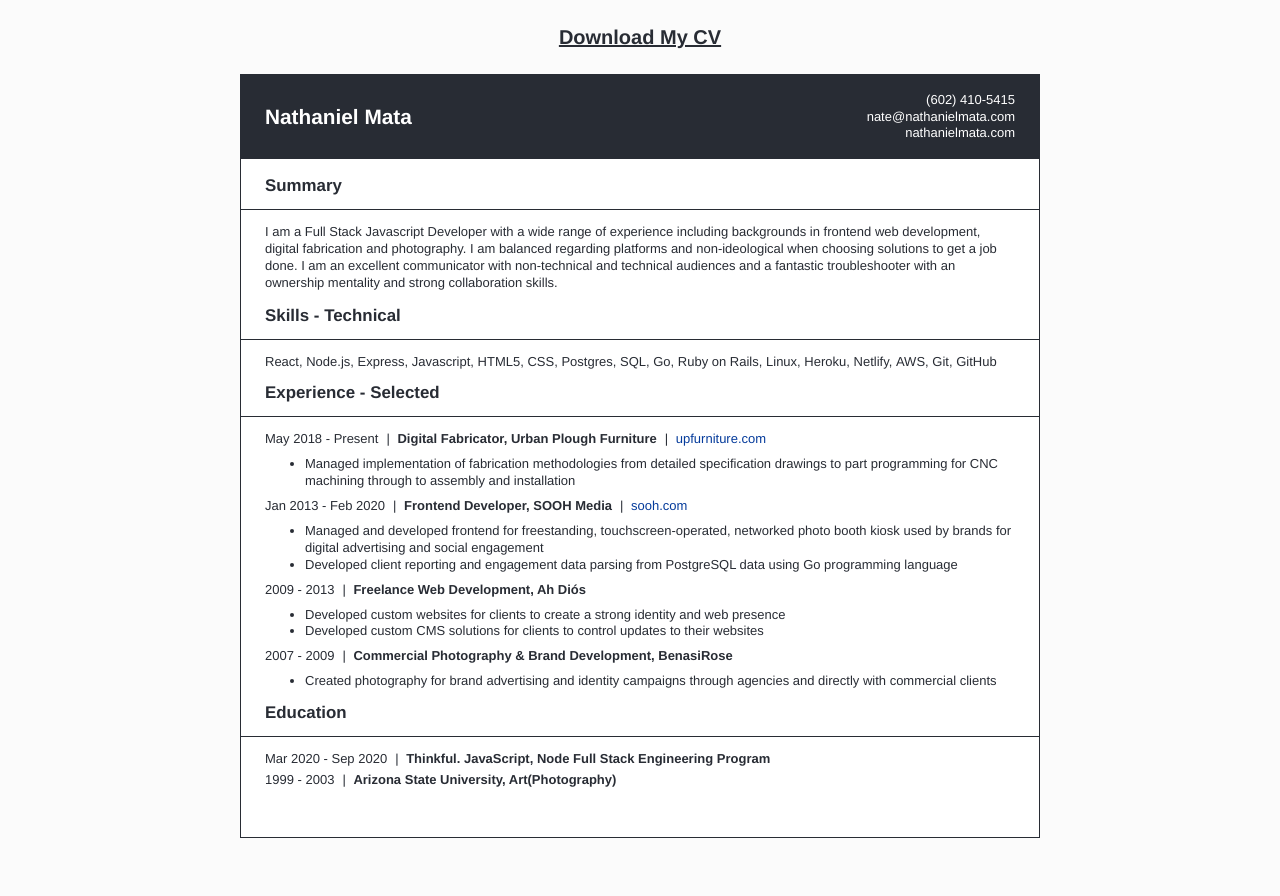
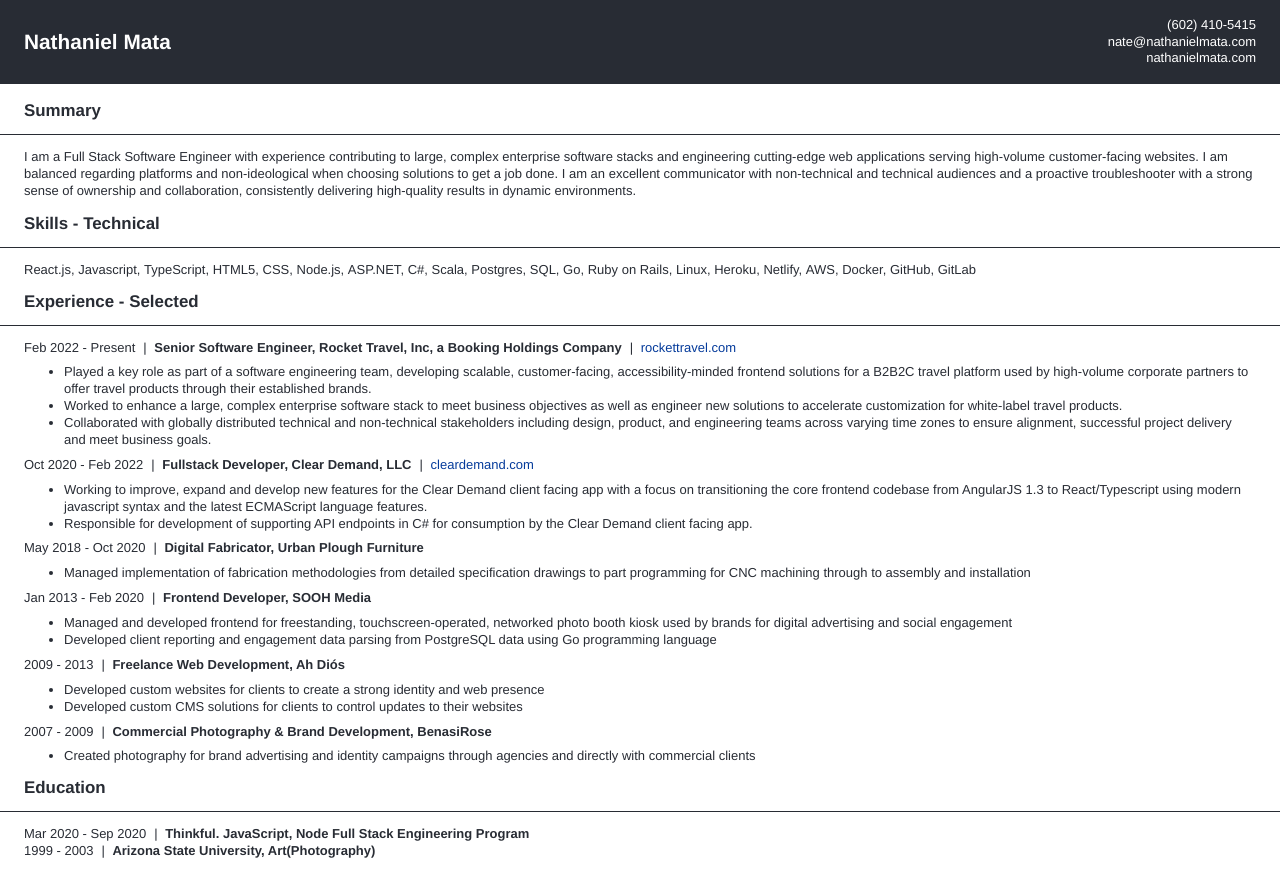
Before and after one commit to ahdios/nathanielmata.com, a website: page source/nathanielmata_cv.html in a window 1280 px wide. Before the commit the page ends 838 px from the top, so only its background shows below. Drawn offline with Linux system fonts and the light colour scheme.

Commit message:
update cv with latest

```diff
--- a/source/nathanielmata_cv.html
+++ b/source/nathanielmata_cv.html
@@ -16,7 +16,6 @@
       color: #282c34;
       line-height: 1.3;
       font-size: 13px;
-      background-color: #fbfbfb;
     }
 
     *,
@@ -27,28 +26,7 @@
 
     body {
       margin: 0;
-      padding: 0;
-    }
-
-    .pdf__link--container {
-      max-width: 800px;
-      margin: 24px auto;
-      text-align: center;
-      font-size: 20px;
-      font-weight: bold;
-      text-decoration: underline;
-    }
-
-    .pdf__link--container a {
-      color: #282c34;
-    }
-
-    .container {
-      max-width: 800px;
-      margin: 24px auto;
-      border: 1px solid #282c34;
-      padding-bottom: 36px;
-      background-color: #FFFFFF;
+      padding: 0 0 24px;
     }
 
     h1 {
@@ -71,10 +49,6 @@
       text-decoration: none;
     }
 
-    a:hover {
-      opacity: 0.75;
-    }
-
     ul {
       margin: 8px 0;
     }
@@ -95,11 +69,6 @@
       text-decoration: none;
       font-style: normal;
       margin-bottom: 36px;
-    }
-
-    header a:hover {
-      color: rgba(203, 221, 251, 1);
-      text-decoration: underline;
     }
 
     header h1 {
@@ -144,10 +113,6 @@
       content: "";
     }
 
-    .education .section__inner>.desc__title {
-      margin-top: 4px;
-    }
-
     .section__inner {
       margin: 12px 24px;
     }
@@ -160,38 +125,10 @@
     .desc__title>span:last-child::after {
       content: ""
     }
-
-    @media screen and (max-width: 420px) {
-      .container {
-        margin-bottom: 0;
-      }
-    }
-
-    @media screen and (max-width: 320px) {
-      header h1 {
-        font-size: 1.4em;
-      }
-
-      header address {
-        position: relative;
-        right: unset;
-      }
-
-      header address li {
-        font-size: 0.9em;
-      }
-
-      .education .section__inner>.desc__title {
-        margin-top: 8px;
-      }
-    }
   </style>
 </head>
 
 <body>
-  <div class="pdf__link--container"><a id="pdf__link" class="pdf__link" href="img/nathanielmata_cv.pdf"
-      rel="nopener noreferrer" target="_blank" download>Download My CV</a></div>
-  <div class="container">
   <header>
     <h1>Nathaniel Mata</h1>
     <address>
@@ -212,24 +149,22 @@
     <section id="summary">
       <h2>Summary</h2>
       <div class="section__inner">
-          <p>I am a Full Stack Javascript Developer with a wide range of experience including backgrounds in frontend
-            web
-            development, digital fabrication and photography. I am balanced regarding platforms and non-ideological when
-            choosing solutions to get a job done. I am an excellent communicator with non-technical and technical
-            audiences
-            and a fantastic troubleshooter with an ownership mentality and strong collaboration skills.</p>
+        <p>I am a Full Stack Software Engineer with experience contributing to large, complex enterprise software stacks and engineering cutting-edge web applications serving high-volume customer-facing websites. I am balanced regarding platforms and non-ideological when choosing solutions to get a job done. I am an excellent communicator with non-technical and technical audiences and a proactive troubleshooter with a strong sense of ownership and collaboration, consistently delivering high-quality results in dynamic environments.</p>
       </div>
     </section>
     <section id="skills" class="skills">
       <h2>Skills - Technical</h2>
       <div class="section__inner">
         <ul>
-            <li>React</li>
-            <li>Node.js</li>
-            <li>Express</li>
+          <li>React.js</li>
           <li>Javascript</li>
+          <li>TypeScript</li>
           <li>HTML5</li>
           <li>CSS</li>
+          <li>Node.js</li>
+          <li>ASP.NET</li>
+          <li>C#</li>
+          <li>Scala</li>
           <li>Postgres</li>
           <li>SQL</li>
           <li>Go</li>
@@ -238,8 +173,9 @@
           <li>Heroku</li>
           <li>Netlify</li>
           <li>AWS</li>
-            <li>Git</li>
+          <li>Docker</li>
           <li>GitHub</li>
+          <li>GitLab</li>
         </ul>
       </div>
     </section>
@@ -248,13 +184,35 @@
       <div class="section__inner">
         <div>
           <div class="desc__title">
-              <span>May 2018 - Present</span>
-              <span><b>Digital Fabricator, Urban Plough Furniture</span></b>
-              <span><a href="https://www.upfurniture.com" target="_blank">upfurniture.com</a></span>
+            <span>Feb 2022 - Present</span>
+            <span><b>Senior Software Engineer, Rocket Travel, Inc, a Booking Holdings Company</span></b>
+            <span><a href="https://rockettravel.com" target="_blank">rockettravel.com</a></span>
           </div>
           <ul>
-              <li>Managed implementation of fabrication methodologies from detailed specification drawings to part
-                programming for CNC machining through to assembly and installation</li>
+            <li>Played a key role as part of a software engineering team, developing scalable, customer-facing, accessibility-minded frontend solutions for a B2B2C travel platform used by high-volume corporate partners to offer travel products through their established brands.</li>
+            <li>Worked to enhance a large, complex enterprise software stack to meet business objectives as well as engineer new solutions to accelerate customization for white-label travel products.</li>
+            <li>Collaborated with globally distributed technical and non-technical stakeholders including design, product, and engineering teams across varying time zones to ensure alignment, successful project delivery and meet business goals.</li>
+          </ul>
+        </div>
+
+        <div>
+          <div class="desc__title">
+            <span>Oct 2020 - Feb 2022</span>
+            <span><b>Fullstack Developer, Clear Demand, LLC</span></b>
+            <span><a href="https://cleardemand.com" target="_blank">cleardemand.com</a></span>
+          </div>
+          <ul>
+            <li>Working to improve, expand and develop new features for the Clear Demand client facing app with a focus on transitioning the core frontend codebase from AngularJS 1.3 to React/Typescript using modern javascript syntax and the latest ECMAScript language features.</li>
+            <li>Responsible for development of supporting API endpoints in C# for consumption by the Clear Demand client facing app.</li>
+          </ul>
+        </div>
+        <div>
+          <div class="desc__title">
+            <span>May 2018 - Oct 2020</span>
+            <span><b>Digital Fabricator, Urban Plough Furniture</span></b>
+          </div>
+          <ul>
+            <li>Managed implementation of fabrication methodologies from detailed specification drawings to part programming for CNC machining through to assembly and installation</li>
           </ul>
         </div>
 
@@ -262,15 +220,10 @@
           <div class="desc__title">
             <span>Jan 2013 - Feb 2020</span>
             <span><b>Frontend Developer, SOOH Media</b></span>
-              <span><a href="https://sooh.com" target="_blank">sooh.com</a></span>
           </div>
           <ul>
-              <li>Managed and developed frontend for freestanding, touchscreen-operated, networked photo booth kiosk
-                used
-                by
-                brands for digital advertising and social engagement</li>
-              <li>Developed client reporting and engagement data parsing from PostgreSQL data using Go programming
-                language
+            <li>Managed and developed frontend for freestanding, touchscreen-operated, networked photo booth kiosk used by brands for digital advertising and social engagement</li>
+            <li>Developed client reporting and engagement data parsing from PostgreSQL data using Go programming language
             </li>
           </ul>
         </div>
@@ -292,14 +245,13 @@
             <span><b>Commercial Photography & Brand Development, BenasiRose</b></span>
           </div>
           <ul>
-              <li>Created photography for brand advertising and identity campaigns through agencies and directly with
-                commercial clients</li>
+            <li>Created photography for brand advertising and identity campaigns through agencies and directly with commercial clients</li>
           </ul>
         </div>
       </div>
 
     </section>
-      <section id="education" class="education">
+    <section id="education">
       <h2>Education</h2>
       <div class="section__inner">
         <div class="desc__title">
@@ -314,7 +266,6 @@
       </div>
     </section>
   </main>
-  </div>
 
 </body>
 
```
Also changed, not shown: 1 other file. Lines whose indentation alone changed are shown as unchanged.
